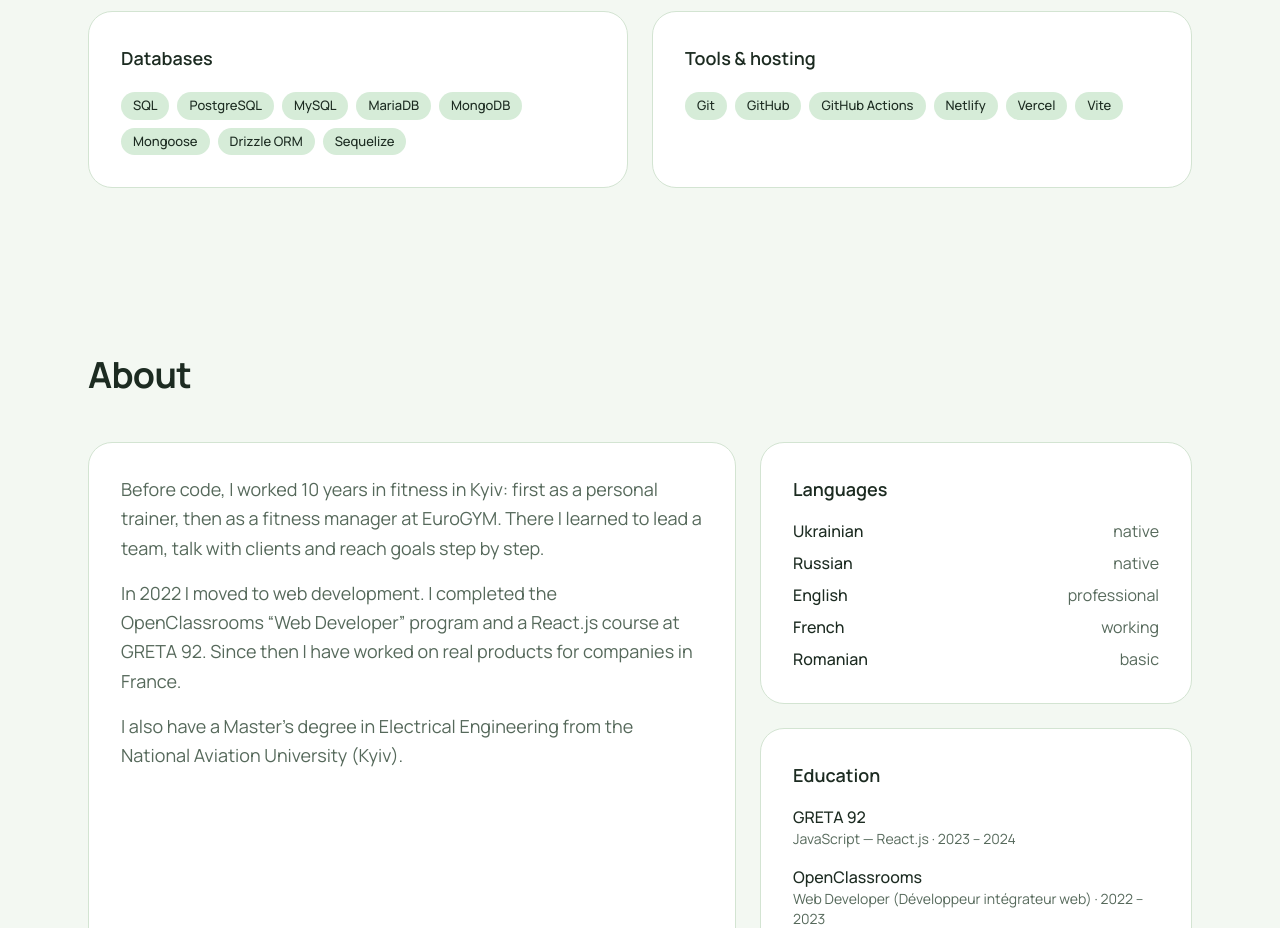
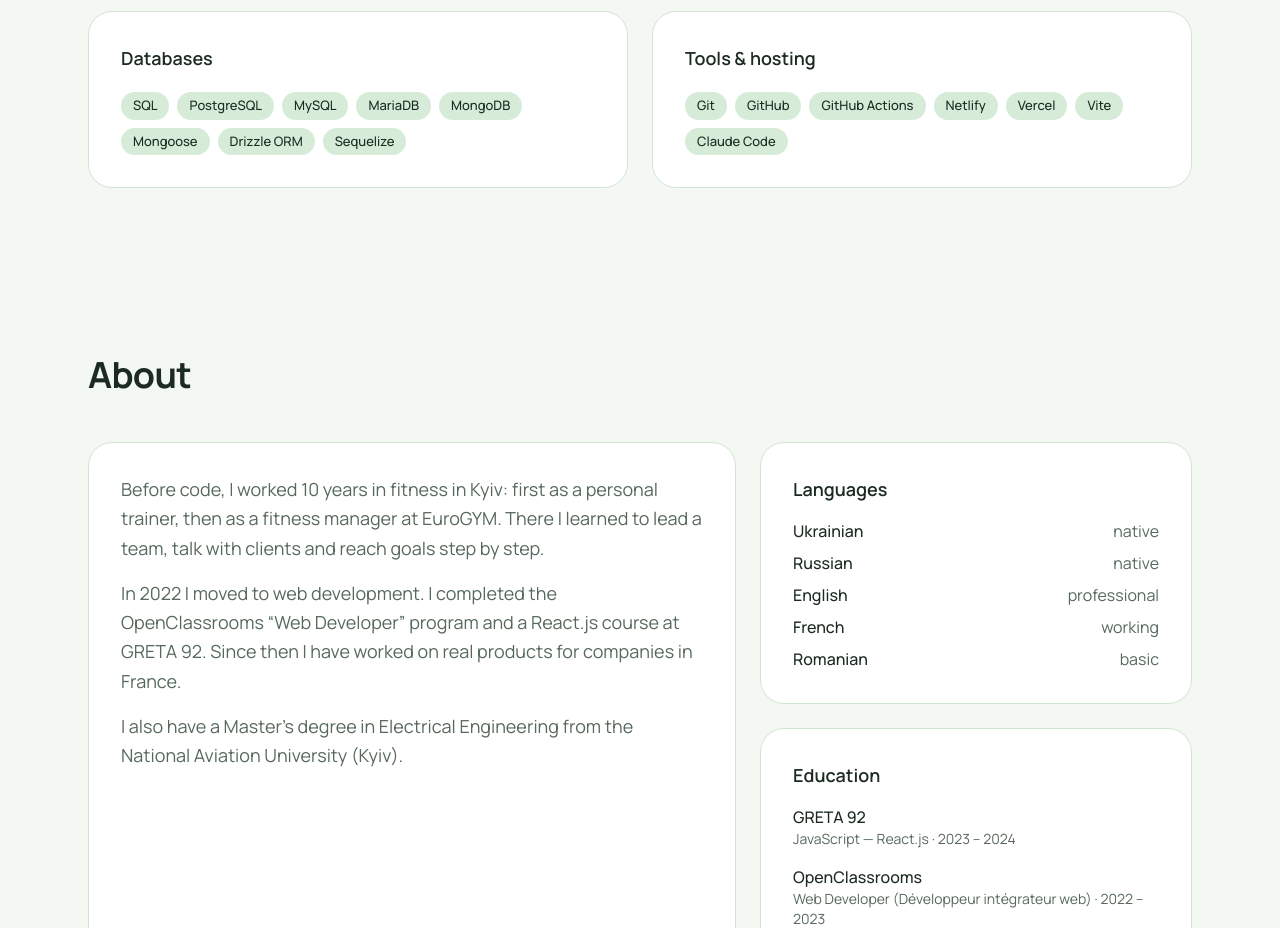
Before and after one commit to vadym-loik/portfolio, a Next.js app: page /en in a window 1280 px wide. Shown: the part 3780-4708 px from the top of the page. Built offline with nearby package versions, Linux system fonts and the light colour scheme.

Commit message:
Add Claude Code to the tools skills

```diff
--- a/src/content/data.ts
+++ b/src/content/data.ts
@@ -177,5 +177,5 @@ export const skills: Record<SkillGroupId, string[]> = {
   ],
   backend: ["Node.js", "Express", "C#", ".NET", "Supabase", "REST API"],
   databases: ["SQL", "PostgreSQL", "MySQL", "MariaDB", "MongoDB", "Mongoose", "Drizzle ORM", "Sequelize"],
-  tools: ["Git", "GitHub", "GitHub Actions", "Netlify", "Vercel", "Vite"],
+  tools: ["Git", "GitHub", "GitHub Actions", "Netlify", "Vercel", "Vite", "Claude Code"],
 };
```
